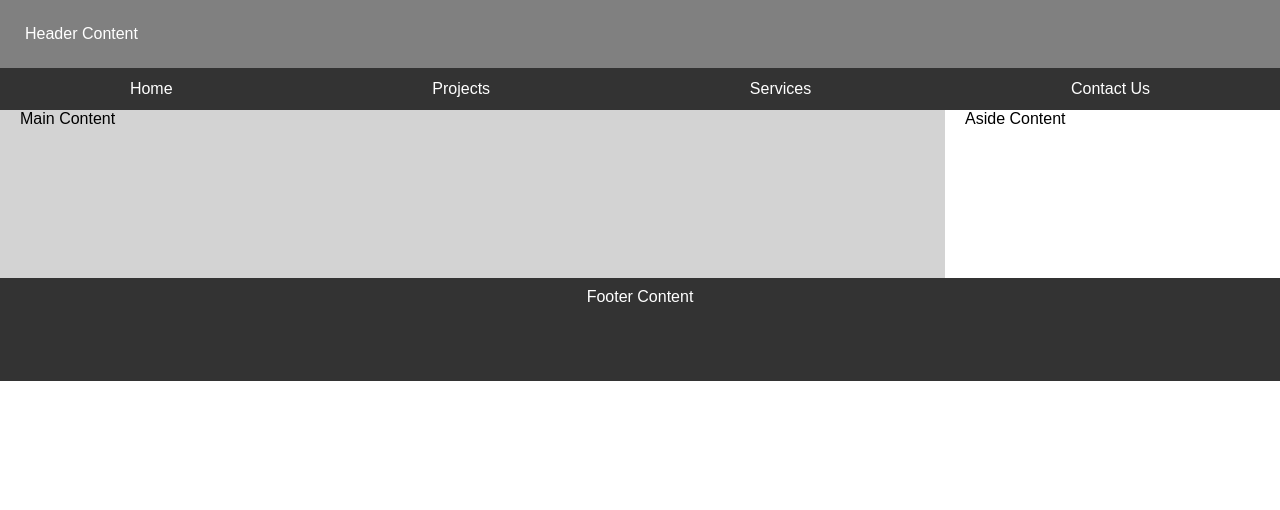
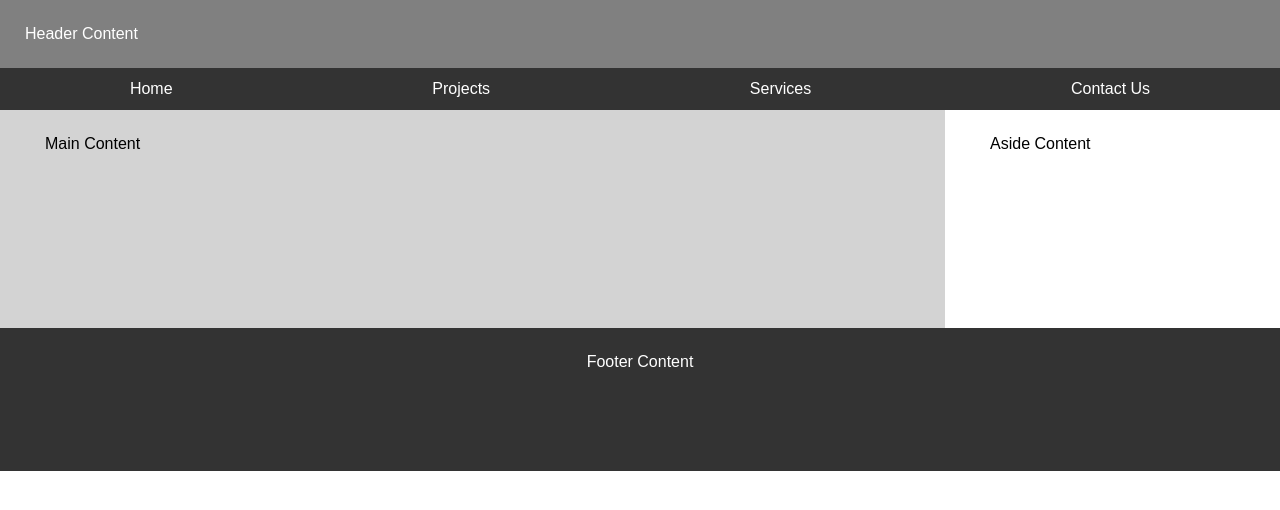
Before and after one commit to Edprime9/wdd131, a plain HTML site: page week01/basic-layout.html in a window 1280 px wide. Drawn offline with Linux system fonts and the light colour scheme.

Commit message:
made some improvement

```diff
--- a/week01/basic-layout.html
+++ b/week01/basic-layout.html
@@ -4,13 +4,11 @@
     <meta charset="UTF-8" />
     <meta name="viewport" content="width=device-width, initial-scale=1.0" />
     <link rel="stylesheet" href="styles\layout.css" />
-    <title>Morrison Eli- WDD 131</title>
+    <title>Morrison Eli 'WDD 131'</title>
   </head>
   <body>
     <header>
       <p>Header Content</p>
-    </header>
-
       <nav>
         <ul>
           <li><a href="#">Home</a></li>
@@ -19,6 +17,7 @@
           <li><a href="#">Contact Us</a></li>
         </ul>
       </nav>
+    </header>
 
     <div class="grid-container">
       <main><p>Main Content</p></main>
--- a/week01/styles/layout.css
+++ b/week01/styles/layout.css
@@ -7,11 +7,13 @@ body {
   font-family: arial, sans-serif;
 }
 
+p {
+  padding: 25px;
+}
+
 header {
   background-color: grey;
-  padding: 25px;
   color: rgb(255, 255, 255);
-  /* text-align: center; */
 }
 
 nav {
@@ -22,6 +24,7 @@ nav ul {
   display: flex;
   justify-content: space-around;
   list-style: none;
+  padding: 0;
 }
 nav ul li {
   margin: 0 15px;
@@ -34,7 +37,6 @@ nav ul li a {
   display: grid;
   grid-template-columns: 3fr 1fr;
   gap: 20px;
-  /* padding: 20px; */
 }
 main {
   background-color: lightgrey;
@@ -48,7 +50,5 @@ footer {
   background-color: #333;
   color: white;
   padding-bottom: 75px;
-  padding-top: 10px;
   text-align: center;
-  /* margin-top: 20px; */
 }
```
Lines whose indentation alone changed are shown as unchanged.
